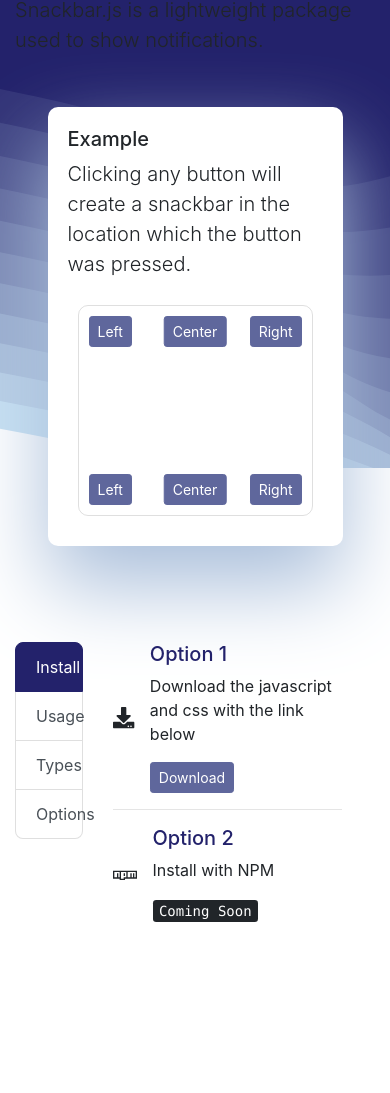
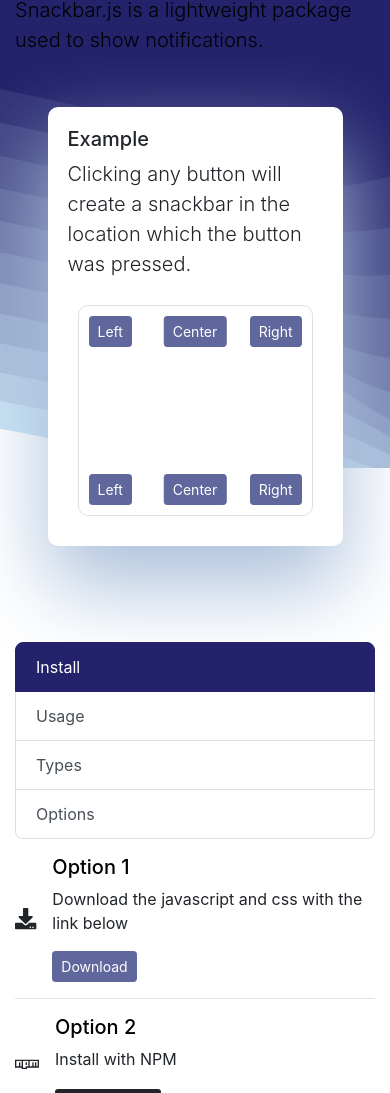
Before and after one commit to Marcus-Nightingale/Snackbar, a plain HTML site: page demo/index.html in a window 390 px wide. Shown: the part 112-1205 px from the top of the page. Before the commit the page ends 1082 px from the top, so only its background shows below. Drawn offline with nearby package versions, Linux system fonts and the light colour scheme.

Commit message:
making demo slightly more responsive

```diff
--- a/demo/css/demo.css
+++ b/demo/css/demo.css
@@ -59,7 +59,7 @@ body {
 }
 
 .text-primary {
-    color: #23226b !important;
+    color: black !important;
 }
 
 .btn-primary {
--- a/demo/index.html
+++ b/demo/index.html
@@ -14,7 +14,7 @@
         <div class="jumbotron jumbotron-fluid mb-1">
             <div class="container">
                 <h1 class="display-4 text-primary">Snackbar.js</h1>
-                <p class="lead">Snackbar.js is a lightweight package used to show notifications.</p>
+                <p class="lead text-primary">Snackbar.js is a lightweight package used to show notifications.</p>
             </div>
         </div>
 
@@ -63,7 +63,7 @@
             <div class="row justify-content-center pt-5 mb-5">
                 <div class="col-12">
                     <div class="row">
-                        <div class="col-3">
+                        <div class="col-xs-12 col-sm-12 col-md-12 col-md-3 col-lg-3 col-xl-3">
                             <div class="list-group" id="list-tab" role="tablist">
                                 <a class="list-group-item list-group-item-action active" id="list-install-list" data-toggle="list" href="#list-install" role="tab" aria-controls="install">Install</a>
                                 <a class="list-group-item list-group-item-action" id="list-usage-list" data-toggle="list" href="#list-usage" role="tab" aria-controls="usage">Usage</a>
@@ -71,7 +71,7 @@
                                 <a class="list-group-item list-group-item-action" id="list-options-list" data-toggle="list" href="#list-options" role="tab" aria-controls="options">Options</a>
                             </div>
                         </div>
-                        <div class="col-8">
+                        <div class="mt-3 col-xs-12 col-sm-12 col-md-12 col-md-8 col-lg-8 col-xl-8">
                             <div class="tab-content" id="nav-tabContent">
                                 <div class="tab-pane fade show active" id="list-install" role="tabpanel" aria-labelledby="list-install-list">
                                     <div class="media">
```
